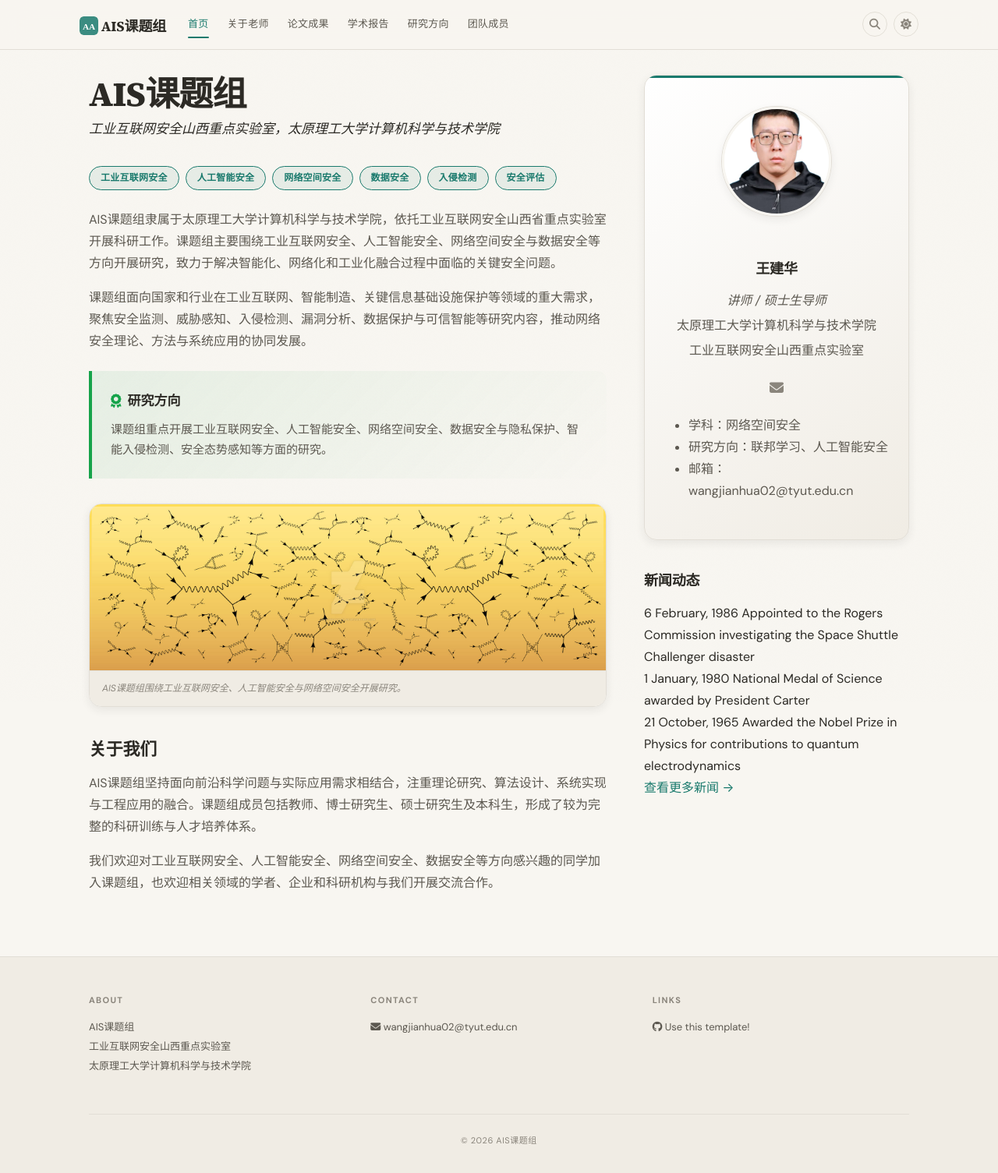
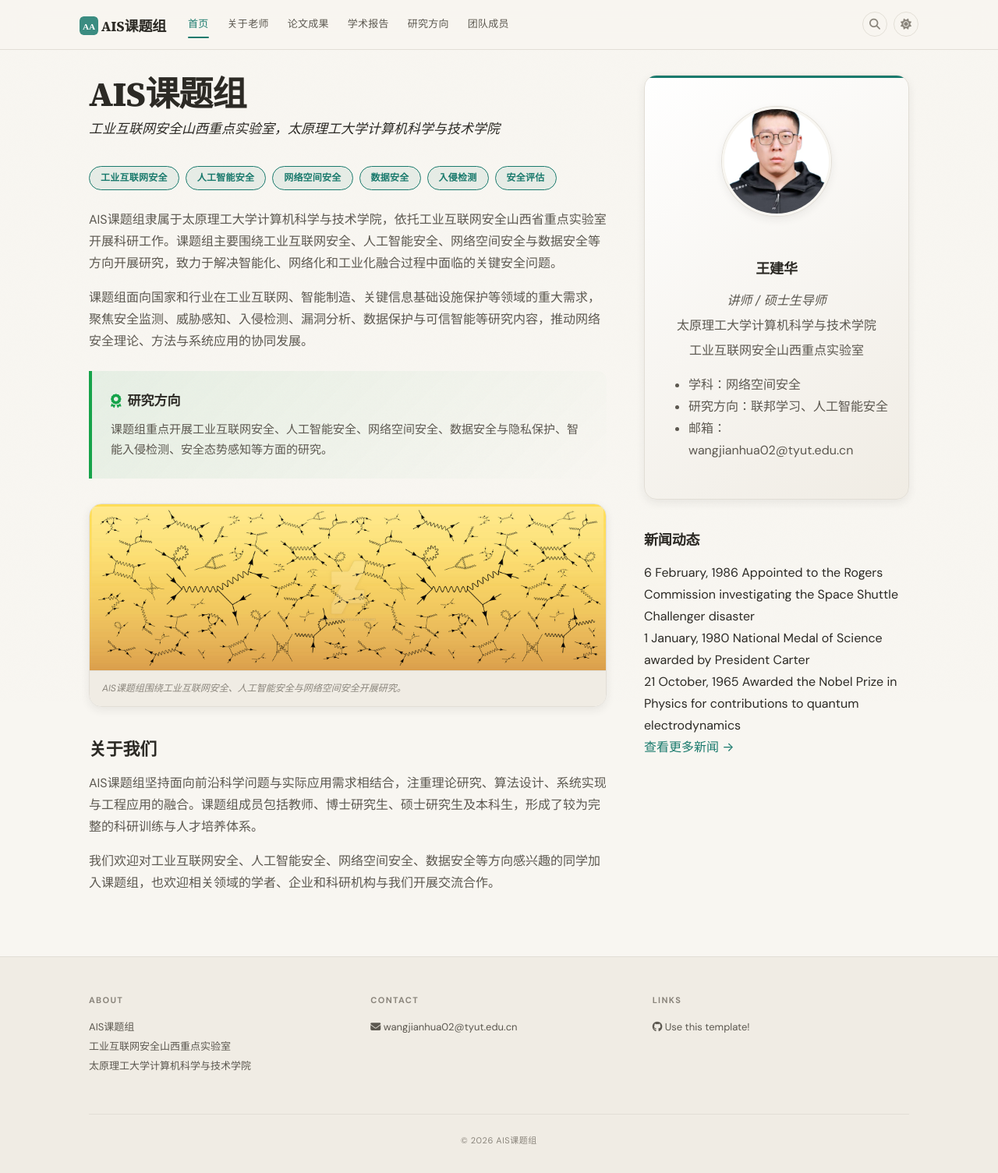
Before and after one commit to SKLIIS-AIS/lab_website, a Jekyll site: the page built from _pages/home.md, in a window 1280 px wide. Shown: the whole page at 78% size. Built offline with Jekyll 4.4.1, drawn with Linux system fonts in a browser that asks for light colours; a style sheet for code colours, icons or effects is not loaded.

Commit message:
Update sidebar.html

```diff
--- a/_includes/sidebar.html
+++ b/_includes/sidebar.html
@@ -15,13 +15,6 @@
     {{ site.data.pi[0].lab }}
   </p>
 
-  <div class="pi-links">
-    {% if site.data.pi[0].email %}
-    <a href="mailto:{{ site.data.pi[0].email }}" class="icon-link" title="邮箱">
-      <i class="fa-solid fa-envelope"></i>
-    </a>
-    {% endif %}
-  </div>
 
   {% if site.data.pi[0].educationshort %}
   <ul style="margin-top: var(--space-4); text-align: left;">
```
